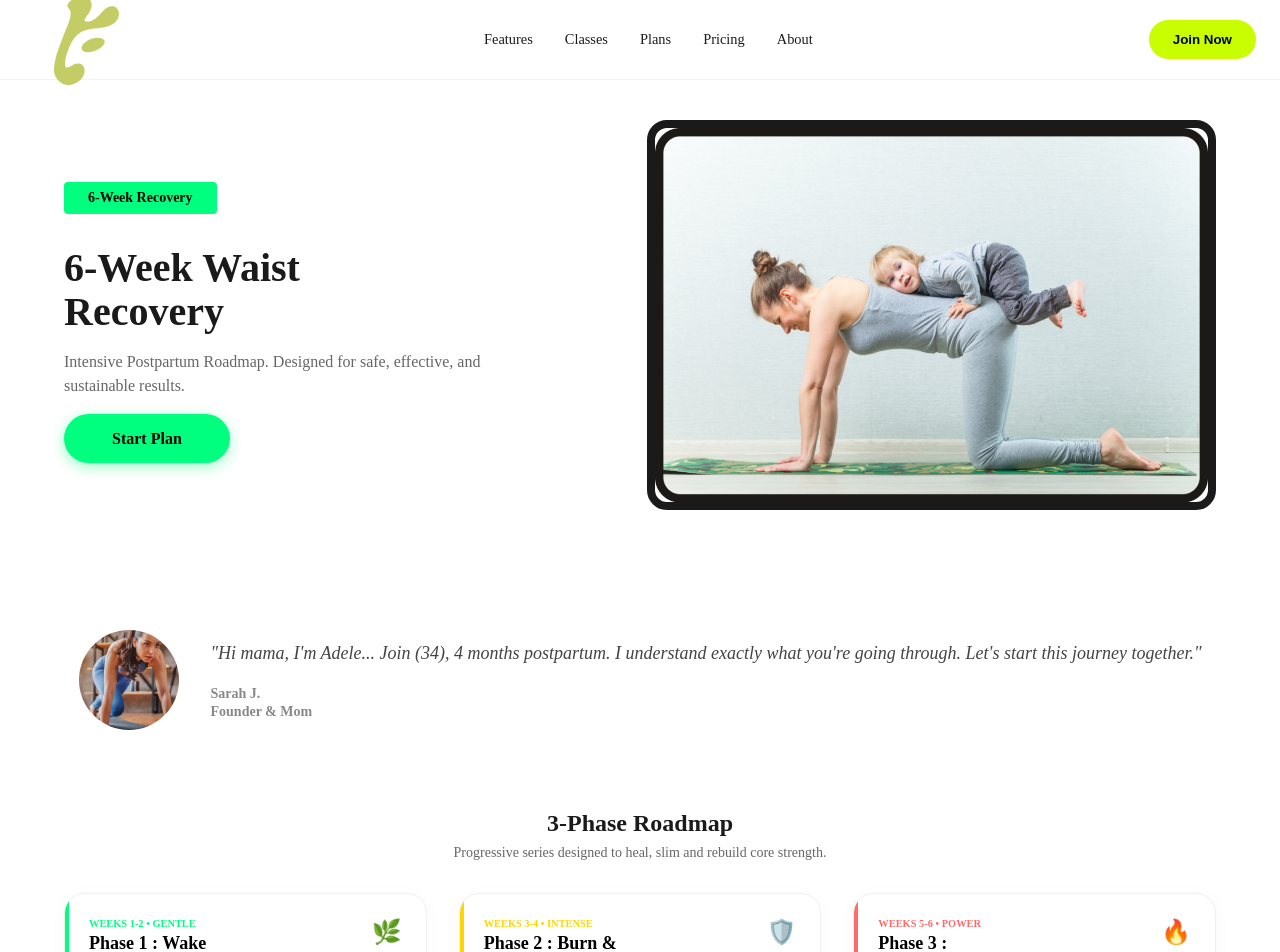
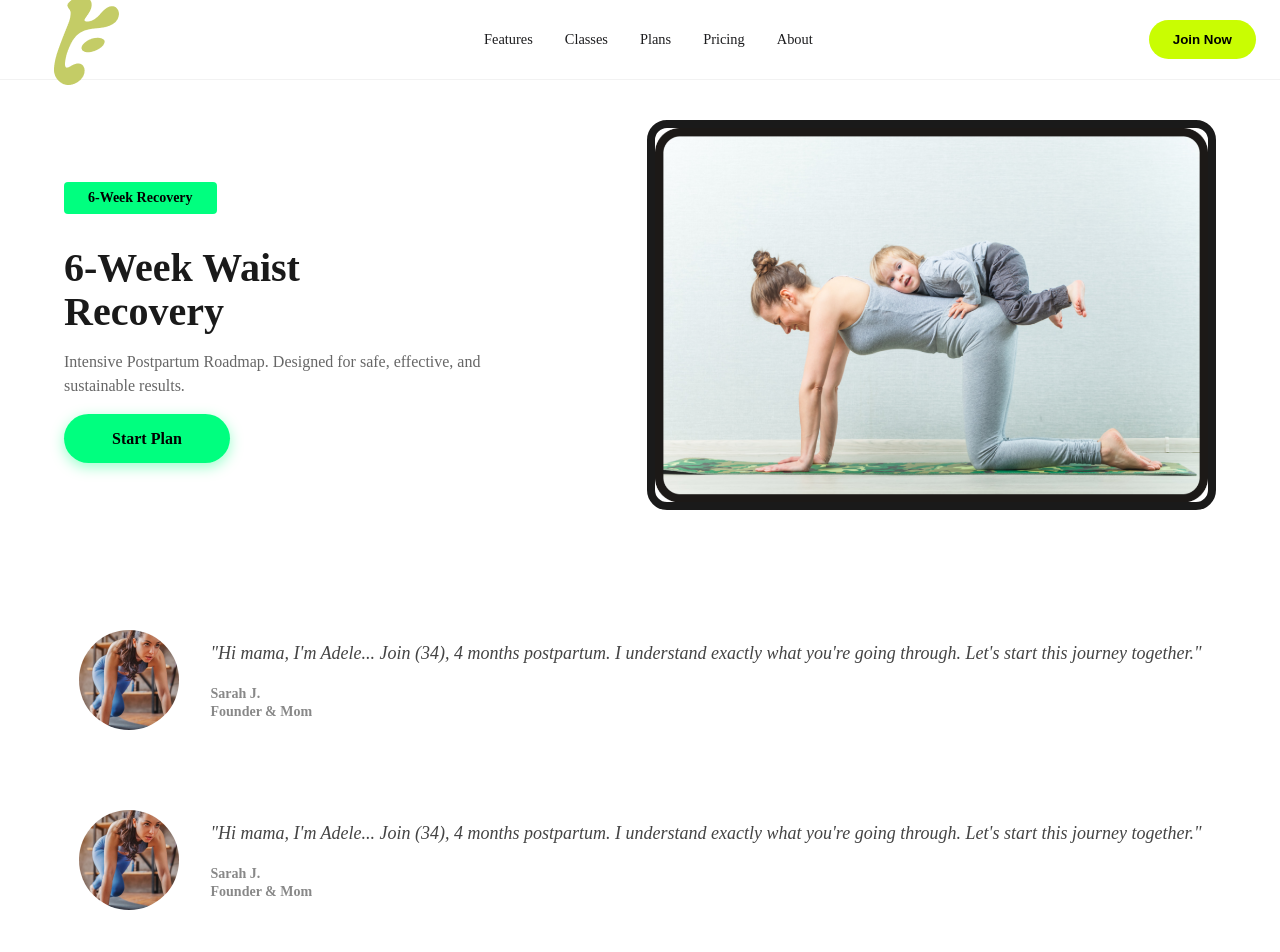
Before and after one commit to henrynguyens/gymwo, a Next.js app: page /plan in a window 1280 px wide. Shown: the top 952 px of the page. Built offline with nearby package versions, Linux system fonts and the light colour scheme.

Commit message:
Add 3 duplicate testimonial sections

```diff
--- a/src/app/plan/page.tsx
+++ b/src/app/plan/page.tsx
@@ -32,7 +32,29 @@ export default function PlanPage() {
                     </div>
                 </section>
 
-                {/* Quote Section */}
+                {/* Quote Section 1 */}
+                <section className={styles.quoteSection}>
+                    <div className={styles.avatar} style={{ backgroundImage: 'url(/images/hero-2.jpg)' }}></div>
+                    <div className={styles.quoteContent}>
+                        <p className={styles.quoteText}>
+                            &quot;Hi mama, I&apos;m Adele... Join (34), 4 months postpartum. I understand exactly what you&apos;re going through. Let&apos;s start this journey together.&quot;
+                        </p>
+                        <span className={styles.quoteAuthor}>Sarah J.<br />Founder & Mom</span>
+                    </div>
+                </section>
+
+                {/* Quote Section 2 */}
+                <section className={styles.quoteSection}>
+                    <div className={styles.avatar} style={{ backgroundImage: 'url(/images/hero-2.jpg)' }}></div>
+                    <div className={styles.quoteContent}>
+                        <p className={styles.quoteText}>
+                            &quot;Hi mama, I&apos;m Adele... Join (34), 4 months postpartum. I understand exactly what you&apos;re going through. Let&apos;s start this journey together.&quot;
+                        </p>
+                        <span className={styles.quoteAuthor}>Sarah J.<br />Founder & Mom</span>
+                    </div>
+                </section>
+
+                {/* Quote Section 3 */}
                 <section className={styles.quoteSection}>
                     <div className={styles.avatar} style={{ backgroundImage: 'url(/images/hero-2.jpg)' }}></div>
                     <div className={styles.quoteContent}>
```
